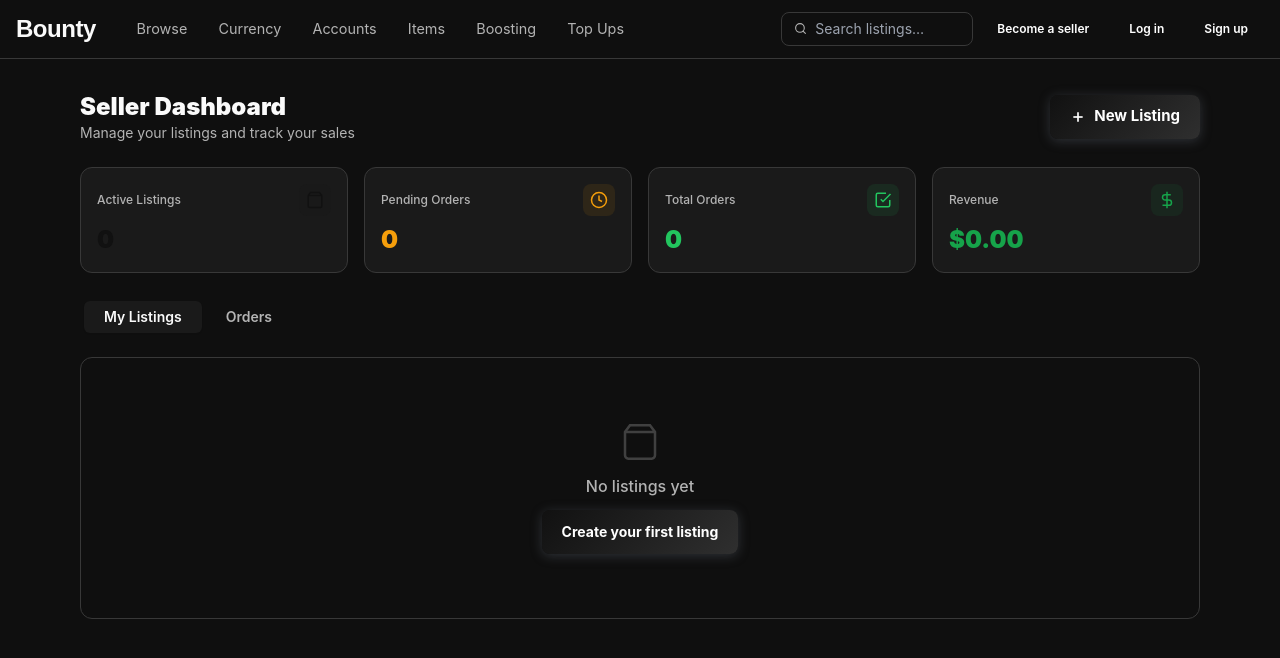
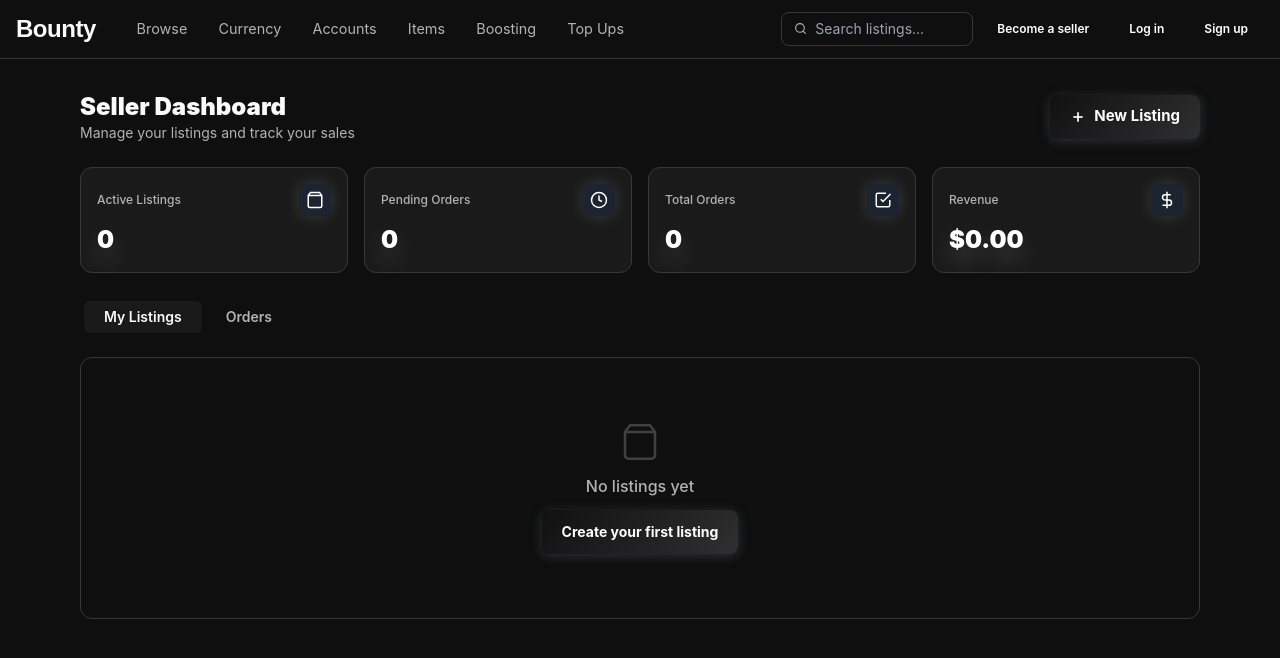
Before and after one commit to khiraqq/bounty, a Next.js app: page /dashboard in a window 1280 px wide. Shown: the top 658 px of the page. Built offline with nearby package versions, Linux system fonts and the light colour scheme; a web font is replaced by a local one.

Commit message:
Standardize dashboard stats styling

```diff
--- a/pages/dashboard.js
+++ b/pages/dashboard.js
@@ -82,17 +82,60 @@ export default function Dashboard() {
         {/* Stats row */}
         <div className="grid grid-cols-2 md:grid-cols-4 gap-4 mb-6">
           {[
-            { label: 'Active Listings', value: listings.filter(l => l.isActive).length, icon: <svg width="18" height="18" viewBox="0 0 24 24" fill="none" stroke="currentColor" strokeWidth="2"><path d="M6 2 3 6v14a2 2 0 0 0 2 2h14a2 2 0 0 0 2-2V6l-3-4z"/><line x1="3" y1="6" x2="21" y2="6"/></svg>, color: '#111111' },
-            { label: 'Pending Orders', value: pendingOrders, icon: <svg width="18" height="18" viewBox="0 0 24 24" fill="none" stroke="currentColor" strokeWidth="2"><circle cx="12" cy="12" r="10"/><polyline points="12 6 12 12 16 14"/></svg>, color: '#f59e0b' },
-            { label: 'Total Orders', value: orders.length, icon: <svg width="18" height="18" viewBox="0 0 24 24" fill="none" stroke="currentColor" strokeWidth="2"><polyline points="9 11 12 14 22 4"/><path d="M21 12v7a2 2 0 0 1-2 2H5a2 2 0 0 1-2-2V5a2 2 0 0 1 2-2h11"/></svg>, color: '#22c55e' },
-            { label: 'Revenue', value: '$' + totalRevenue.toFixed(2), icon: <svg width="18" height="18" viewBox="0 0 24 24" fill="none" stroke="currentColor" strokeWidth="2"><line x1="12" y1="1" x2="12" y2="23"/><path d="M17 5H9.5a3.5 3.5 0 0 0 0 7h5a3.5 3.5 0 0 1 0 7H6"/></svg>, color: '#16a34a' },
-          ].map(s => (
+            {
+              label: 'Active Listings',
+              value: listings.filter((l) => l.isActive).length,
+              icon: (
+                <svg width="18" height="18" viewBox="0 0 24 24" fill="none" stroke="currentColor" strokeWidth="2">
+                  <path d="M6 2 3 6v14a2 2 0 0 0 2 2h14a2 2 0 0 0 2-2V6l-3-4z" />
+                  <line x1="3" y1="6" x2="21" y2="6" />
+                </svg>
+              ),
+            },
+            {
+              label: 'Pending Orders',
+              value: pendingOrders,
+              icon: (
+                <svg width="18" height="18" viewBox="0 0 24 24" fill="none" stroke="currentColor" strokeWidth="2">
+                  <circle cx="12" cy="12" r="10" />
+                  <polyline points="12 6 12 12 16 14" />
+                </svg>
+              ),
+            },
+            {
+              label: 'Total Orders',
+              value: orders.length,
+              icon: (
+                <svg width="18" height="18" viewBox="0 0 24 24" fill="none" stroke="currentColor" strokeWidth="2">
+                  <polyline points="9 11 12 14 22 4" />
+                  <path d="M21 12v7a2 2 0 0 1-2 2H5a2 2 0 0 1-2-2V5a2 2 0 0 1 2-2h11" />
+                </svg>
+              ),
+            },
+            {
+              label: 'Revenue',
+              value: '$' + totalRevenue.toFixed(2),
+              icon: (
+                <svg width="18" height="18" viewBox="0 0 24 24" fill="none" stroke="currentColor" strokeWidth="2">
+                  <line x1="12" y1="1" x2="12" y2="23" />
+                  <path d="M17 5H9.5a3.5 3.5 0 0 0 0 7h5a3.5 3.5 0 0 1 0 7H6" />
+                </svg>
+              ),
+            },
+          ].map((s) => (
             <div key={s.label} className="bg-card border border-border rounded-xl p-4">
               <div className="flex items-center justify-between mb-2">
                 <span className="text-xs text-muted-foreground font-medium">{s.label}</span>
-                <div className="h-8 w-8 rounded-lg flex items-center justify-center" style={{ background: s.color + '18', color: s.color }}>{s.icon}</div>
+                <div className="h-8 w-8 rounded-lg flex items-center justify-center bg-slate-800/70 text-white shadow-[0_0_15px_rgba(255,255,255,0.15)]">
+                  {s.icon}
+                </div>
               </div>
-              <div className="text-2xl font-black" style={{ color: s.color }}>{s.value}</div>
+              <div
+                className="text-2xl font-black text-white"
+                style={{ textShadow: '0 12px 25px rgba(255,255,255,0.2)' }}
+              >
+                {s.value}
+              </div>
             </div>
           ))}
         </div>
```
